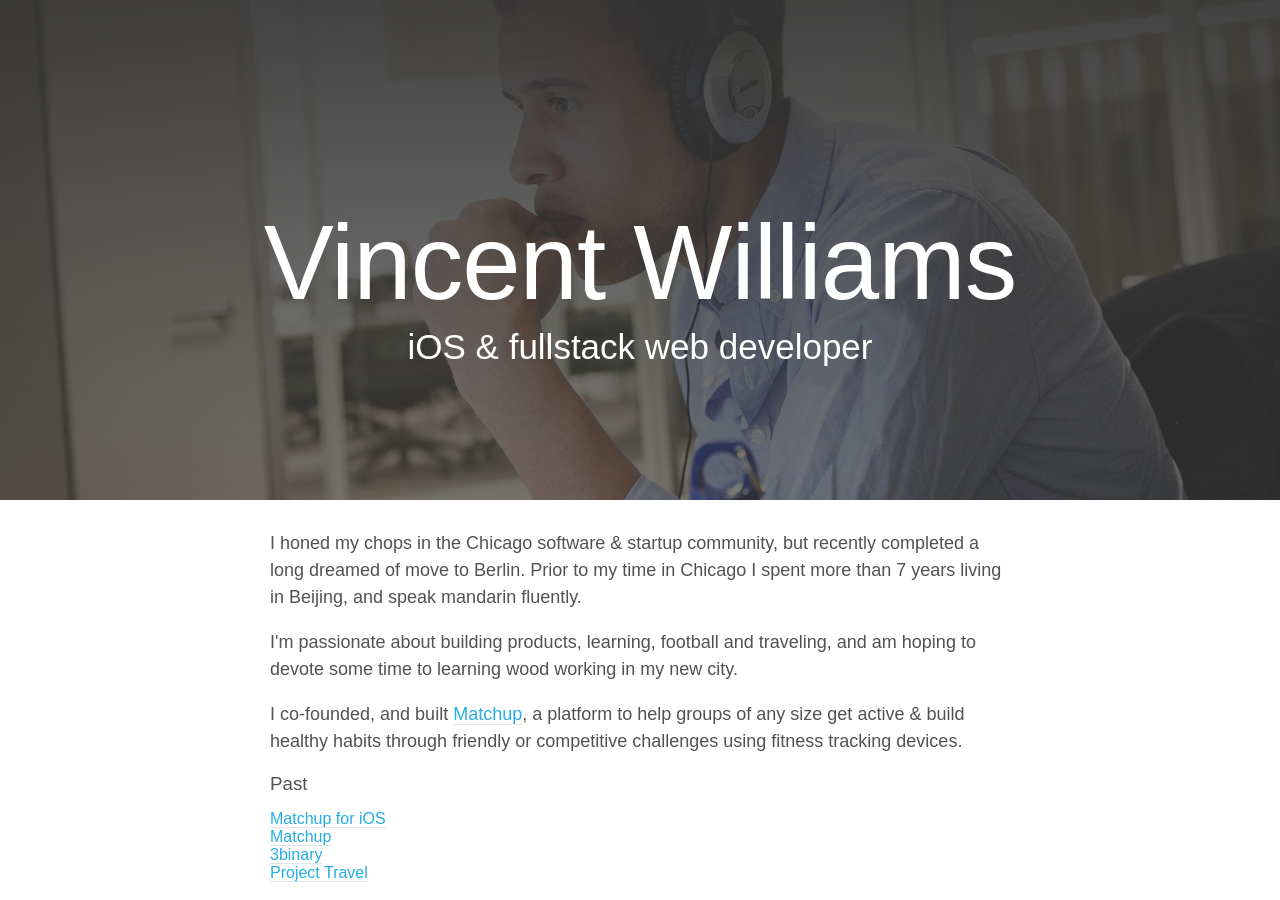
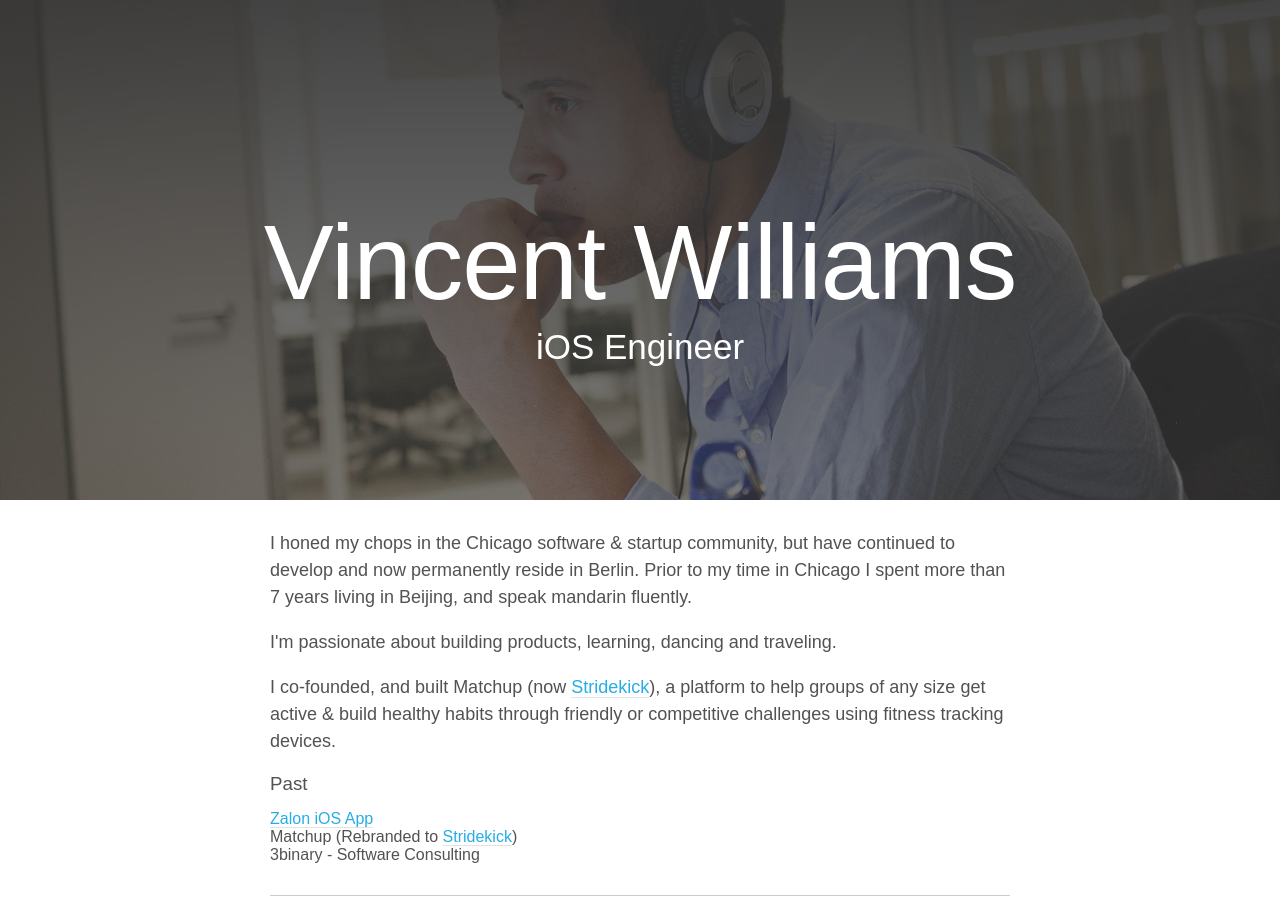
Before and after one commit to vgdub/vgdub.github.io, a Jekyll site: the page built from index.html, in a window 1280 px wide and 900 px high. Built offline with Jekyll 4.4.1, drawn with Linux system fonts in a browser that asks for light colours; nearby versions of some CDN libraries.

Commit message:
update landing

```diff
--- a/index.html
+++ b/index.html
@@ -6,23 +6,22 @@
   <div class="section-gradient section-gradient--darker"></div>
   <div class="hero-copy">
     <h1 class="hero-heading">Vincent Williams</h1>
-    <h3 class="hero-subheading">iOS & fullstack web developer</h3>
+    <h3 class="hero-subheading">iOS Engineer</h3>
   </div>
-
 </section>
 
 <main class="page-content">
   <div class="wrapper">
     <p>
-      I honed my chops in the Chicago software & startup community, but recently completed a long dreamed of move to Berlin. Prior to my time in Chicago I spent more than 7 years living in Beijing, and speak mandarin fluently.
+      I honed my chops in the Chicago software & startup community, but have continued to develop and now permanently reside in Berlin. Prior to my time in Chicago I spent more than 7 years living in Beijing, and speak mandarin fluently.
     </p>
 
     <p>
-      I'm passionate about building products, learning, football and traveling, and am hoping to devote some time to learning wood working in my new city.
+      I'm passionate about building products, learning, dancing and traveling.
     </p>
 
     <p>
-      I co-founded, and built <a href="https://matchup.io">Matchup</a>, a platform to help groups of any size get active & build healthy habits through friendly or competitive challenges using fitness tracking devices.
+      I co-founded, and built Matchup (now <a href="https://stridekick.com/">Stridekick</a>), a platform to help groups of any size get active & build healthy habits through friendly or competitive challenges using fitness tracking devices.
     </p>
 
     <div class="row">
@@ -31,16 +30,13 @@
           <h3>Past</h3>
         </li>
         <li>
-          <a href="https://itunes.apple.com/us/app/matchup-challenge-yourself/id933359805?ls=1&mt=8">Matchup for iOS</a>
+          <a href="https://apps.apple.com/de/app/zalon-stilberatung-mode/id1108896861">Zalon iOS App</a>
         </li>
         <li>
-          <a href="https://matchup.io">Matchup</a>
+          Matchup (Rebranded to <a href="https://stridekick.com/">Stridekick</a>)
         </li>
         <li>
-          <a href="http://3binary.io">3binary</a>
-        </li>
-        <li>
-          <a href="http://projecttravel.com/">Project Travel</a>
+          3binary - Software Consulting
         </li>
       </ul>
     </div>
```
